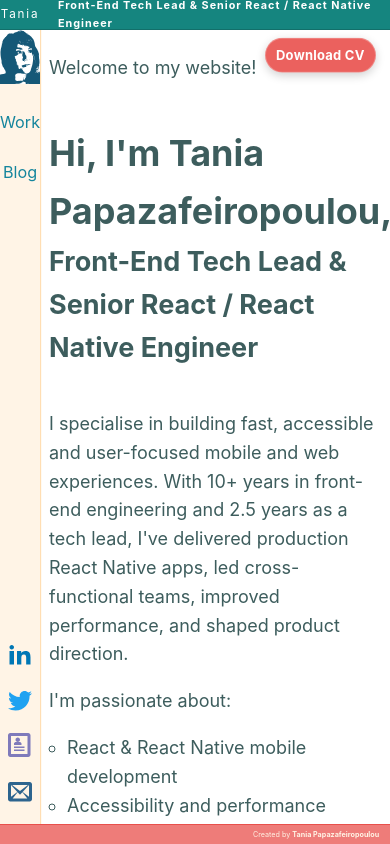
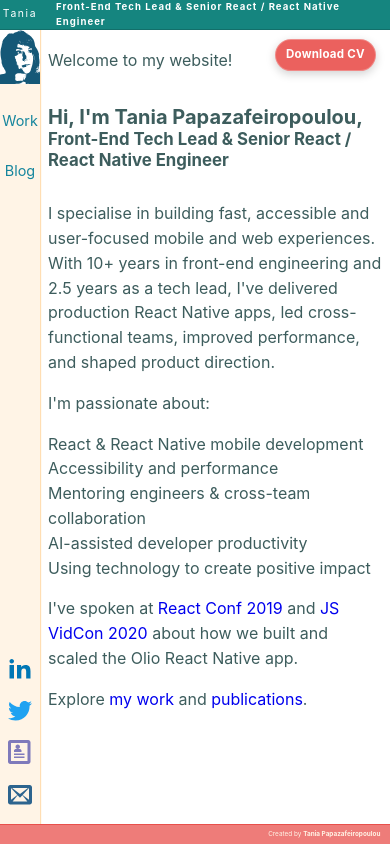
Before and after one commit to altany/tany4, a Next.js app: page / in a window 390 px wide. Shown: the top 844 px of the page. Built offline with nearby package versions, Linux system fonts and the light colour scheme; no server answers.

Commit message:
Restructure home page with semantic section wrapper and improve mobile typography with responsive font sizes and spacing

```diff
--- a/pages/index.js
+++ b/pages/index.js
@@ -12,13 +12,14 @@ export default function Home() {
         <title>{SITE_TITLE}</title>
       </Head>
 
-      <header className={styles.header}>
-        <p>Welcome to my website!</p>
-        <h1>Hi, I'm {NAME},</h1>
-        <h2>{JOB_TITLE}</h2>
-      </header>
 
-      <section className={styles.introduction}>
+
+      <section className={styles.home}>
+        <header className={styles.header}>
+          <p>Welcome to my website!</p>
+          <h1>Hi, I'm {NAME},</h1>
+          <h2>{JOB_TITLE}</h2>
+        </header>
         <p>I specialise in building fast, accessible and user-focused mobile and web experiences. With 10+ years in front-end engineering and 2.5 years as a tech lead, I&apos;ve delivered production React Native apps, led cross-functional teams, improved performance, and shaped product direction.</p>
         <p>I&apos;m passionate about:</p>
         <ul>
--- a/styles/global.scss
+++ b/styles/global.scss
@@ -1,5 +1,6 @@
 @use "../styles/variables";
 @use "../styles/codeHighlight";
+@use "../styles/mixins";
 
 html,
 body {
@@ -10,6 +11,15 @@ body {
   line-height: 1.6;
   font-size: 18px;
   height: 100%;
+
+  @include mixins.breakpoint(mobile) {
+    font-size: 1rem;
+    line-height: 1.55;
+  }
+
+  @include mixins.breakpoint(mobilePortrait) {
+    font-size: 1rem;
+  }
 
   > div {
     height: 100%;
--- a/styles/utils.module.scss
+++ b/styles/utils.module.scss
@@ -21,6 +21,17 @@
     h2 {
       font-size: 1.3rem;
       margin: 0.4rem 0;
+    }
+  }
+
+  @include mixins.breakpoint(mobilePortrait) {
+    h1 {
+      font-size: 1.25rem;
+      line-height: 1.2;
+    }
+    h2 {
+      font-size: 1.05rem;
+      line-height: 1.25;
     }
   }
 }
@@ -451,7 +462,7 @@
       lighten(color.adjust(variables.$thirdColor, $saturation: -15%), 20%)
     );
     @include mixins.breakpoint(mobile) {
-      padding: 15px;
+      padding: 3rem 1rem 1rem;
     }
 
     .breadcrumbs {
```
